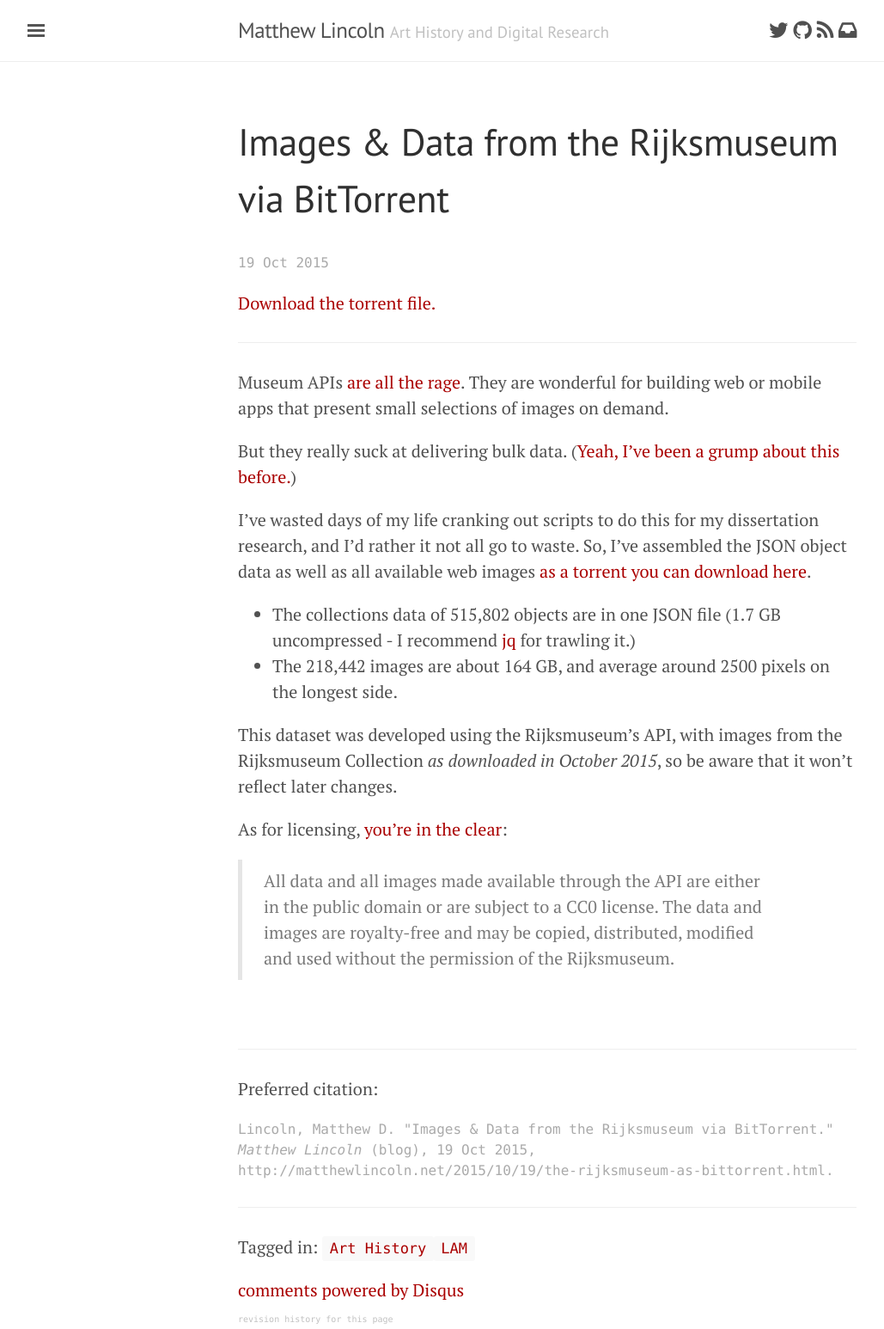
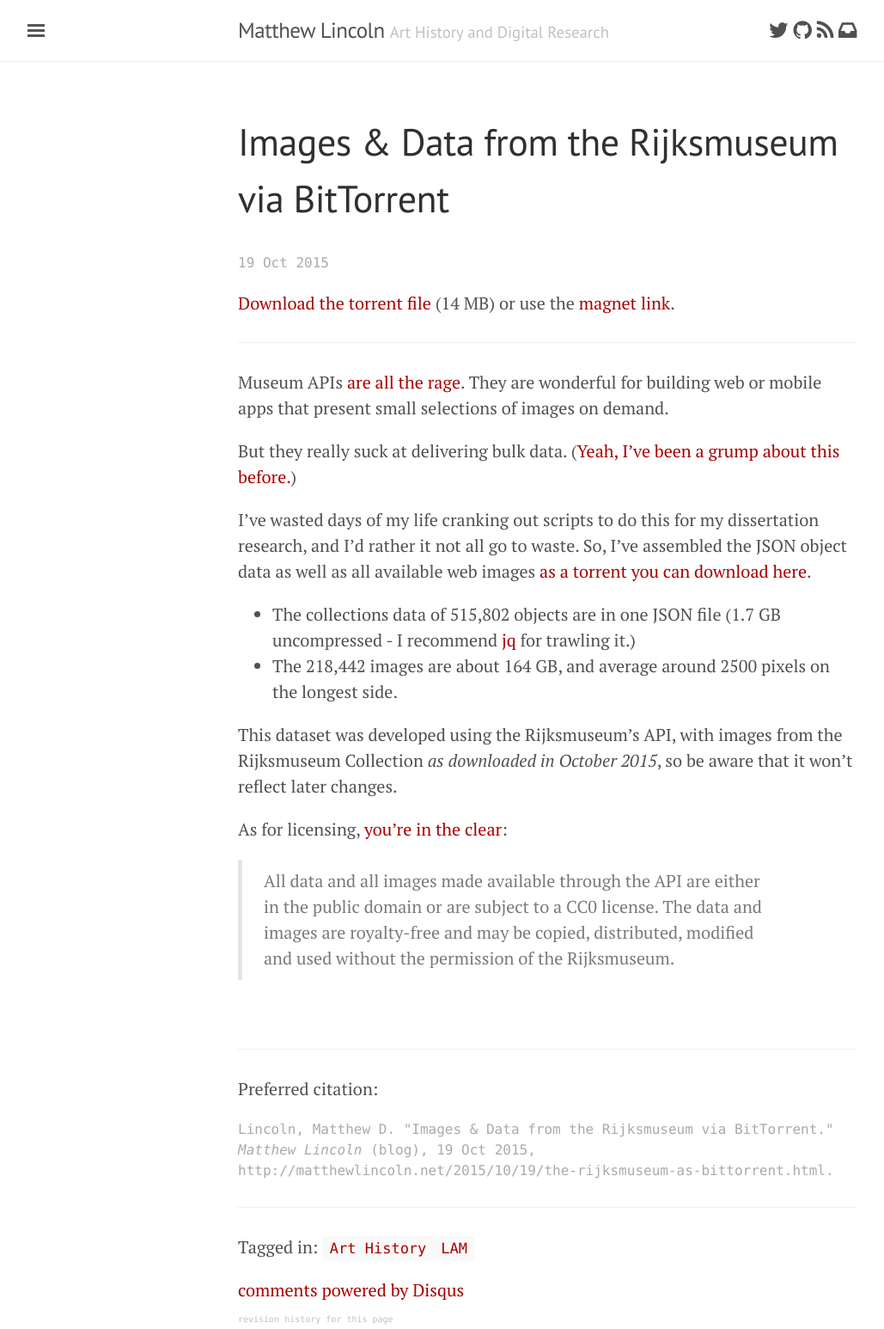
Before and after one commit to mdlincoln/mdlincoln.github.io, a Jekyll site: the page built from _posts/2015-10-19-the-rijksmuseum-as-bittorrent.md, in a window 1280 px wide. Shown: the whole page at 86% size, without its empty margins (3-1032 px from the left). Built offline with Jekyll 4.4.1, drawn with Linux system fonts in a browser that asks for light colours; nearby versions of some CDN libraries; comment, search, counter and statistics services are not loaded.

Commit message:
modify torrent trackers
I'm having trouble uploading to academictorrents.com, so this will have to wait until later

```diff
--- a/_posts/2015-10-19-the-rijksmuseum-as-bittorrent.md
+++ b/_posts/2015-10-19-the-rijksmuseum-as-bittorrent.md
@@ -8,7 +8,7 @@
 - LAM
 ---
 
-[Download the torrent file.][torrent]
+[Download the torrent file][torrent] (14 MB) or use the [magnet link][magnet].
 
 ---
 
@@ -33,3 +33,5 @@
 >All data and all images made available through the API are either in the public domain or are subject to a CC0 license. The data and images are royalty-free and may be copied, distributed, modified and used without the permission of the Rijksmuseum.
 
 [torrent]: /assets/docs/rijksmuseum_data.torrent
+
+[magnet]: magnet:?xt=urn:btih:734c645052ca83d6339d7c953933a69dc5a78e46&dn=rkm%5Fdata&tr=udp%3A%2F%2Ftracker.openbittorrent.com%3A80&tr=udp%3A%2F%2Ftracker.publicbt.com%3A80&tr=udp%3A%2F%2Ftracker.leechers-paradise.org%3A6969&tr=udp%3A%2F%2Ftracker.leechers-paradise.org%3A6969&tr=udp%3A%2F%2Ftracker.leechers-paradise.org%3A6969
```
